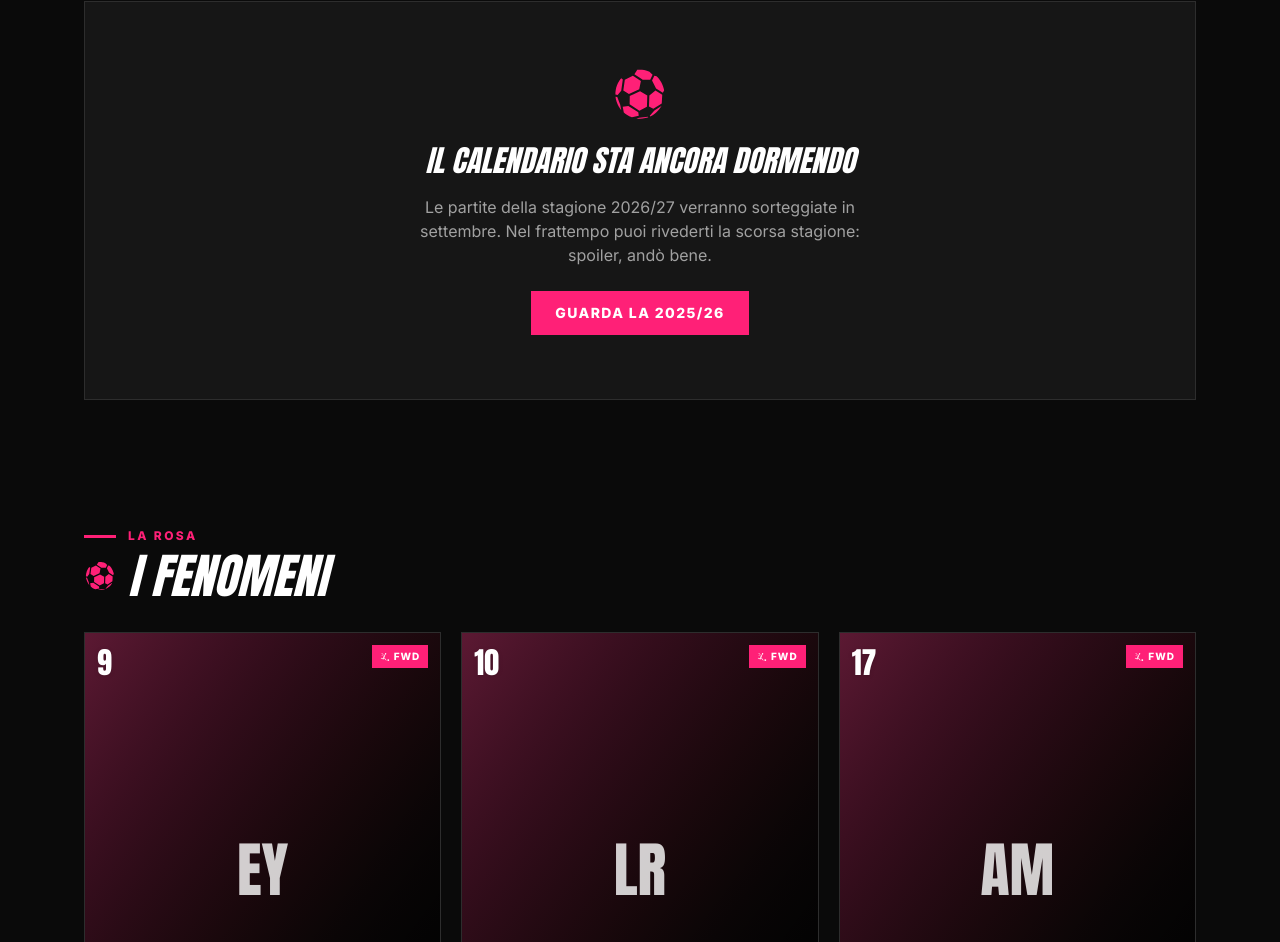
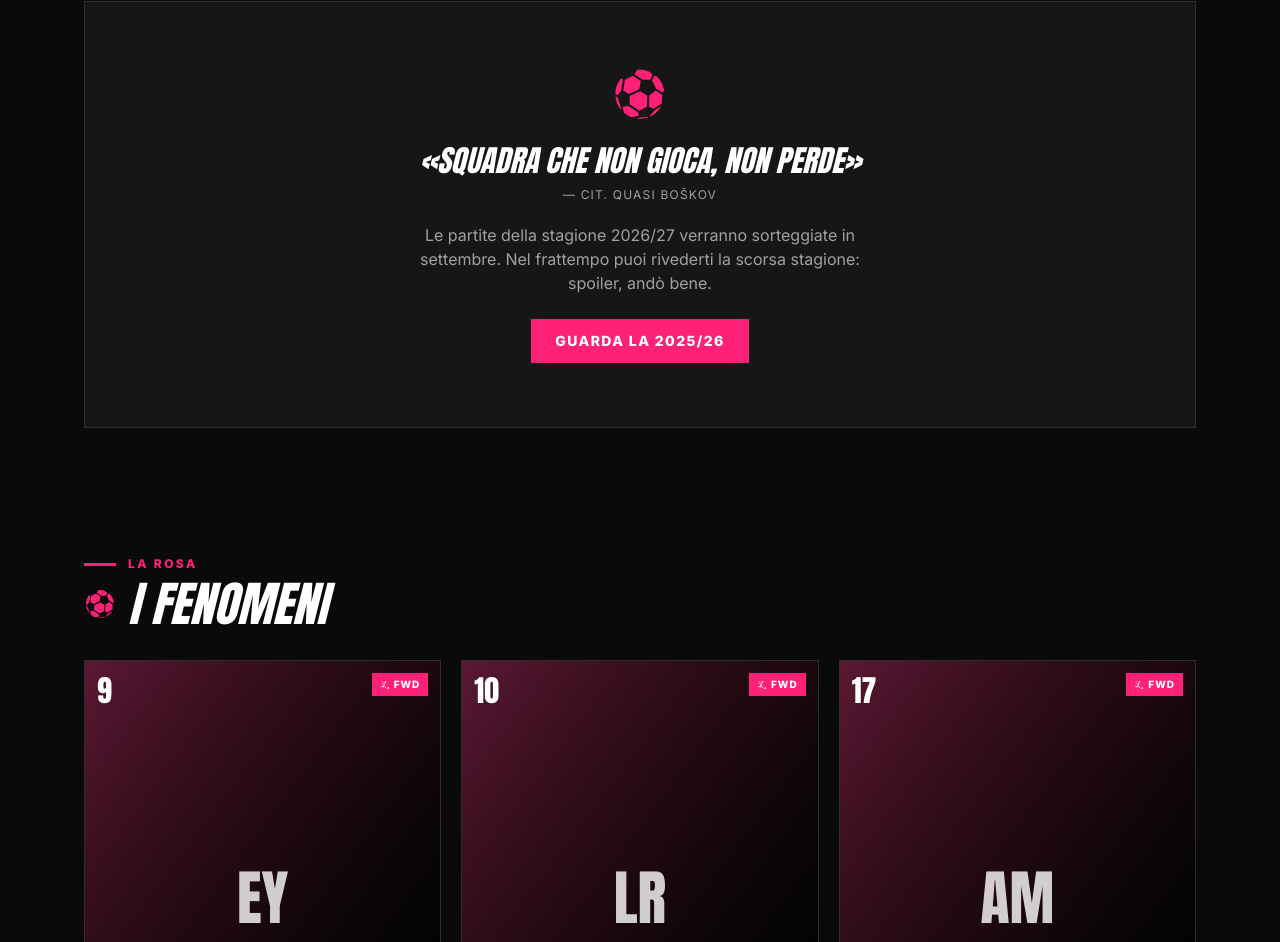
Before and after one commit to hihelloluigi/rsa-team, a Next.js app: page / in a window 1280 px wide. Shown: the part 892-1834 px from the top of the page. Built offline with nearby package versions, Linux system fonts and the light colour scheme.

Commit message:
copy: funnier empty-season headline (boskov-style aphorism)

```diff
--- a/src/app/matches/page.tsx
+++ b/src/app/matches/page.tsx
@@ -50,9 +50,10 @@ export default async function MatchesPage({
           <div className="border border-white/10 bg-surface px-6 py-20 text-center">
             <GiSoccerBall className="mx-auto mb-5 text-accent" size={56} />
             <h2 className="font-display italic uppercase text-3xl sm:text-4xl leading-tight">
-              Il calendario sta ancora dormendo
+              «Squadra che non gioca, non perde»
             </h2>
-            <p className="mx-auto mt-4 max-w-md text-muted">
+            <p className="mt-2 text-xs uppercase tracking-widest text-muted">— cit. quasi Boškov</p>
+            <p className="mx-auto mt-5 max-w-md text-muted">
               Le partite della stagione {selected.label} verranno sorteggiate in settembre.
               Puoi tornare più avanti, noi intanto ci alleniamo. Forse.
             </p>
--- a/src/app/page.tsx
+++ b/src/app/page.tsx
@@ -21,9 +21,10 @@ export default function Home() {
           <div className="border border-white/10 bg-surface px-6 py-16 text-center">
             <GiSoccerBall className="mx-auto mb-5 text-accent" size={56} />
             <h3 className="font-display italic uppercase text-2xl sm:text-3xl leading-tight">
-              Il calendario sta ancora dormendo
+              «Squadra che non gioca, non perde»
             </h3>
-            <p className="mx-auto mt-4 max-w-md text-muted">
+            <p className="mt-2 text-xs uppercase tracking-widest text-muted">— cit. quasi Boškov</p>
+            <p className="mx-auto mt-5 max-w-md text-muted">
               Le partite della stagione {season.label} verranno sorteggiate in settembre.
               Nel frattempo puoi rivederti la scorsa stagione: spoiler, andò bene.
             </p>
```
